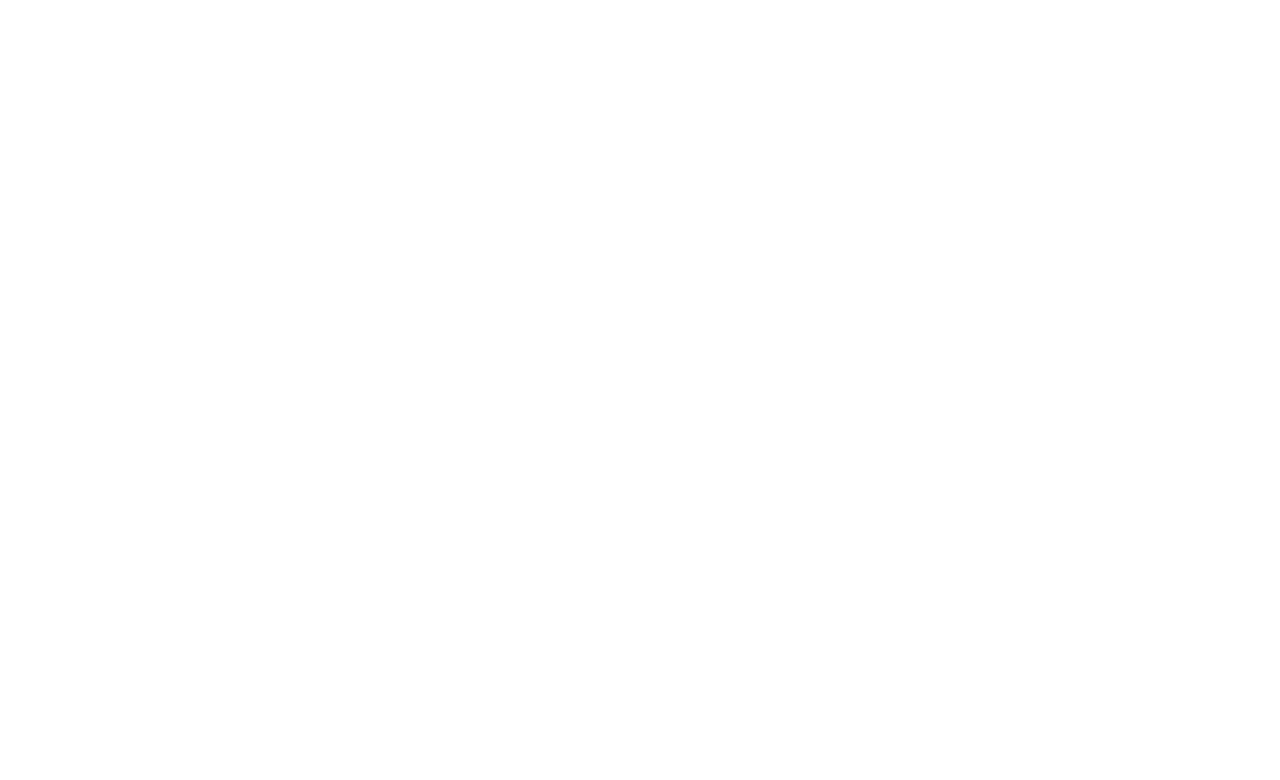
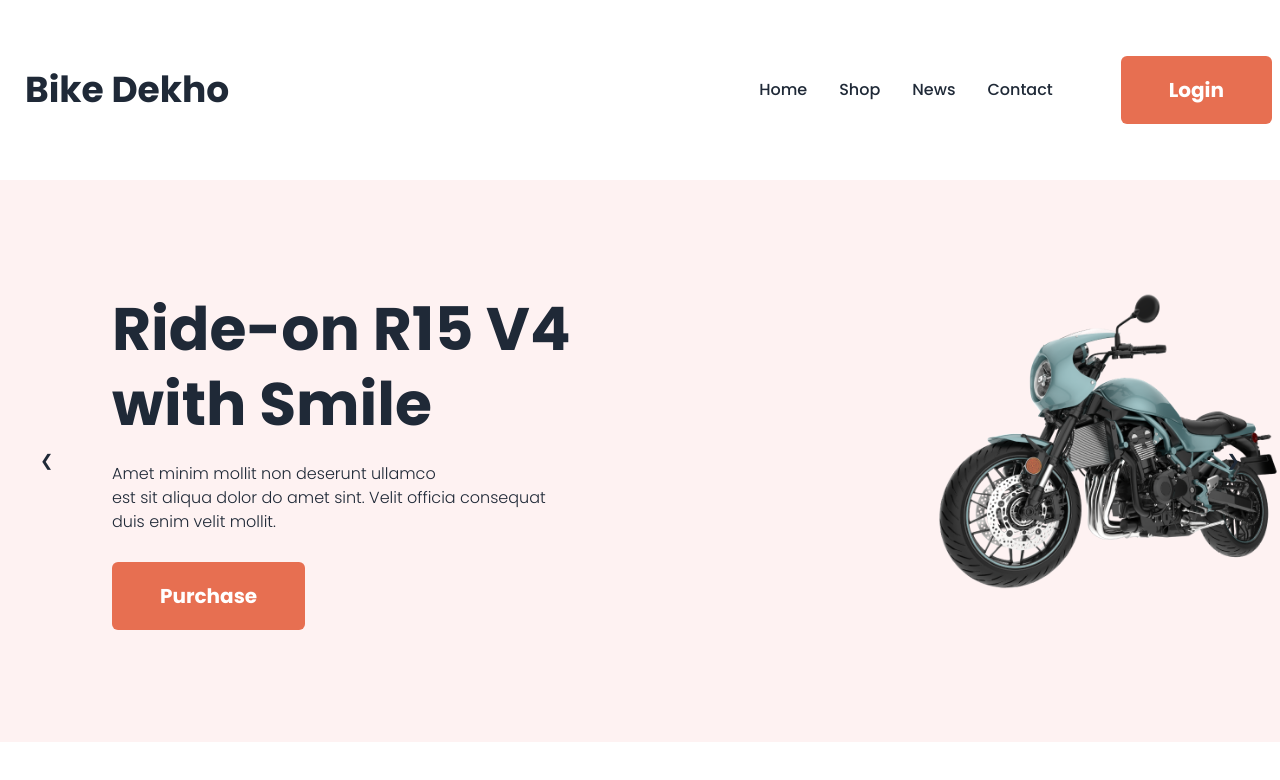
Before and after one commit to Alireja-khan/Biker-Zone-Project, a plain HTML site: page index.html in a window 1280 px wide. Drawn offline with nearby package versions, Linux system fonts and the light colour scheme.

Commit message:
added nav-section and banner-section

```diff
--- a/index.html
+++ b/index.html
@@ -14,15 +14,72 @@
     <link href="https://cdn.jsdelivr.net/npm/daisyui@4.12.23/dist/full.min.css" rel="stylesheet" type="text/css" />
     <script src="https://cdn.tailwindcss.com"></script>
     <style>
-        .poppins-thin-font {
+        .poppins-font {
             font-family: "Poppins", serif;
         }
     </style>
 </head>
 
-<body>
-    <header>
+<body class="poppins-font">
+    <header class="container mx-auto">
+        <!-- Nav-section -->
+        <div class="navbar bg-base-100 container mx-auto mt-12">
+            <!-- Nav-start -->
+            <div class="navbar-start">
+              <a class="btn btn-ghost text-4xl font-bold">Bike Dekho</a>
+            </div>
+            <!-- Nav-end -->
+            <div class="navbar-end hidden lg:flex">
+              <ul class="menu menu-horizontal px-1">
+                <li><a class="font-medium text-base">Home</a></li>
+                <li><a class="font-medium text-base">Shop</a></li>
+                <li><a class="font-medium text-base">News</a></li>
+                <li><a class="font-medium text-base">Contact</a></li>
+              </ul>
+            </div>
+            <div>
+                <button class="text-xl font-bold text-[#FFFFFF] bg-[#E76F51] py-5 px-12 rounded-md ml-12">Login</button>
+            </div>
 
+        </div>
+
+        <!-- Banner-section -->
+        <div class="carousel w-full bg-red-50 mt-12">
+            <div id="slide1" class="carousel-item relative w-full">
+                <div class="grid grid-cols-2">
+                    <div class="my-28 ml-28">
+                        <h1 class="text-6xl font-bold mb-5 leading-tight">Ride-on R15 V4 <br>with Smile</h1>
+                        <p class="text-base font-light mb-7">Amet minim mollit non deserunt ullamco
+                            <br>est sit aliqua dolor do amet sint. Velit officia consequat <br>duis enim velit mollit.</p>
+                        <button class="text-xl font-bold text-[#FFFFFF] bg-[#E76F51] py-5 px-12 rounded-md">Purchase</button>
+                    </div>
+                    <div class="ml-72 my-28">
+                        <img src="images/others/extrabike.png" alt="">
+                    </div>
+                </div>
+              <div class="absolute left-5 right-5 top-1/2 flex -translate-y-1/2 transform justify-between">
+                <a href="#slide2" class="pl-5">❮</a>
+                <a href="#slide2" class="pr-5">❯</a>
+              </div>
+            </div>
+            <div id="slide2" class="carousel-item relative w-full">
+                <div class="grid grid-cols-2">
+                    <div class="my-28 ml-28">
+                        <h1 class="text-6xl font-bold mb-5 leading-tight">Ride-on R15 V4 <br>with Smile</h1>
+                        <p class="text-base font-light mb-7">Amet minim mollit non deserunt ullamco
+                            <br>est sit aliqua dolor do amet sint. Velit officia consequat <br>duis enim velit mollit.</p>
+                        <button class="text-xl font-bold text-[#FFFFFF] bg-[#E76F51] py-5 px-12 rounded-md">Purchase</button>
+                    </div>
+                    <div class="ml-72 my-28">
+                        <img src="images/others/extrabike.png" alt="">
+                    </div>
+                </div>
+              <div class="absolute left-5 right-5 top-1/2 flex -translate-y-1/2 transform justify-between">
+                <a href="#slide1" class="pl-5">❮</a>
+                <a href="#slide1" class="pr-5">❯</a>
+              </div>
+            </div>
+          </div>
     </header>
     <main>
 
```
